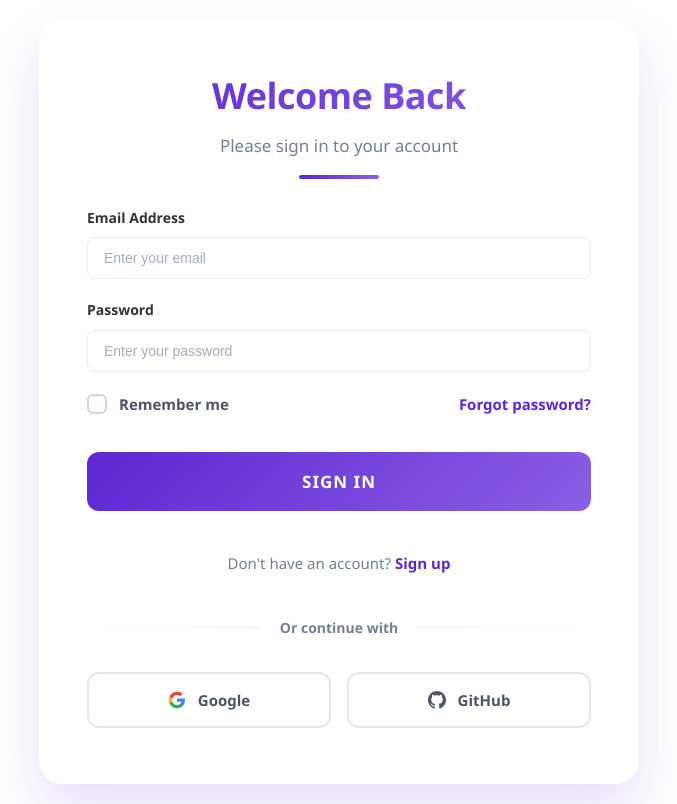
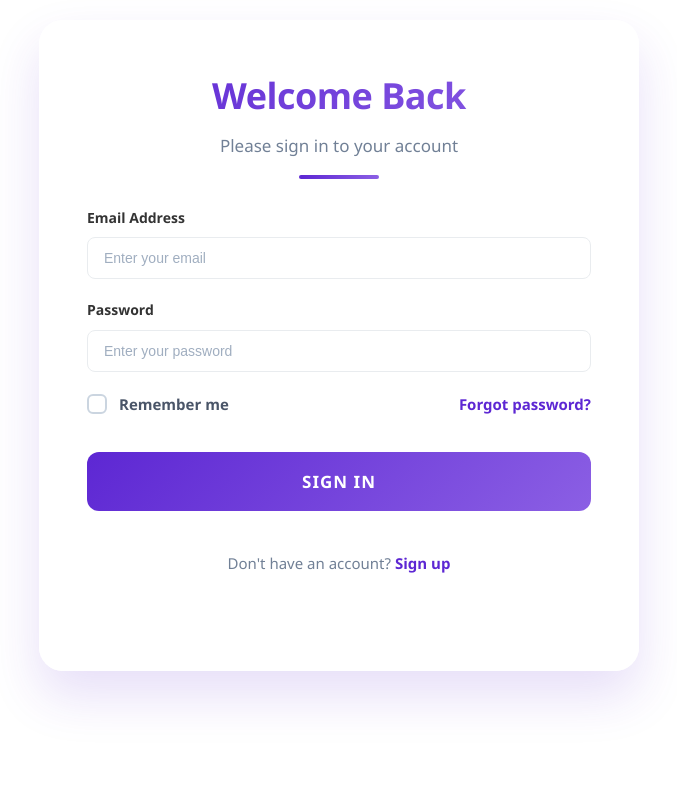
Before and after one commit to NethumiJ/restaurant-management-system, a React app: page /signin in a window 1280 px wide. Shown: the whole page, without its empty margins (301-978 px from the left). Built offline with nearby package versions, Linux system fonts and the light colour scheme; the HTML template or start-up script is replaced by a standard one.

Commit message:
Implement role-based navigation in SignIn
Updated SignIn component to handle role-based navigation after authentication. Removed unused social login buttons.

```diff
--- a/src/components/auth/SignIn.jsx
+++ b/src/components/auth/SignIn.jsx
@@ -5,7 +5,7 @@ import './signin.css';
 
 const SignIn = () => {
   const navigate = useNavigate();
-  const { signIn, isAuthenticated } = useAuth();
+  const { signIn, isAuthenticated, user } = useAuth();
   const [formData, setFormData] = useState({
     email: '',
     password: '',
@@ -14,12 +14,22 @@ const SignIn = () => {
   const [isLoading, setIsLoading] = useState(false);
   const [error, setError] = useState('');
 
-  // Redirect if already authenticated
+  // Redirect if already authenticated - use role-based redirect
   useEffect(() => {
-    if (isAuthenticated) {
-      navigate('/dashboard');
+    if (isAuthenticated && user) {
+      const userRole = user.role ? user.role.toUpperCase() : null;
+      console.log('SignIn useEffect - Already authenticated, user role:', userRole);
+      if (userRole === 'CHEF') {
+        navigate('/chef-dashboard');
+      } else if (userRole === 'CASHIER') {
+        navigate('/cashier-dashboard');
+      } else if (userRole === 'MANAGER' || userRole === 'ADMIN') {
+        navigate('/manager-dashboard');
+      } else {
+        navigate('/dashboard');
+      }
     }
-  }, [isAuthenticated, navigate]);
+  }, [isAuthenticated, user, navigate]);
 
   const handleChange = (e) => {
     const { name, value, type, checked } = e.target;
@@ -39,8 +49,18 @@ const SignIn = () => {
       const result = await signIn({ email: formData.email, password: formData.password });
 
       if (result.success) {
-        // Navigate to dashboard on successful sign in
-        navigate('/dashboard');
+        // Navigate to role-specific dashboard on successful sign in
+        const userRole = result.user?.role ? result.user.role.toUpperCase() : null;
+        console.log('SignIn - User role:', userRole, 'User object:', result.user);
+        if (userRole === 'CHEF') {
+          navigate('/chef-dashboard');
+        } else if (userRole === 'CASHIER') {
+          navigate('/cashier-dashboard');
+        } else if (userRole === 'MANAGER' || userRole === 'ADMIN') {
+          navigate('/manager-dashboard');
+        } else {
+          navigate('/dashboard');
+        }
       } else if (result.resetRequired) {
         // Redirect to first-login password set page
         navigate(`/complete-first-login?userId=${encodeURIComponent(result.userId)}`);
@@ -147,29 +167,6 @@ const SignIn = () => {
           <div className="signin-footer">
             <p>Don't have an account? <a href="/signup" className="signup-link">Sign up</a></p>
           </div>
-
-          <div className="divider">
-            <span>Or continue with</span>
-          </div>
-
-          <div className="social-buttons">
-            <button type="button" className="social-button google">
-              <svg width="18" height="18" viewBox="0 0 24 24">
-                <path fill="#4285F4" d="M22.56 12.25c0-.78-.07-1.53-.2-2.25H12v4.26h5.92c-.26 1.37-1.04 2.53-2.21 3.31v2.77h3.57c2.08-1.92 3.28-4.74 3.28-8.09z"/>
-                <path fill="#34A853" d="M12 23c2.97 0 5.46-.98 7.28-2.66l-3.57-2.77c-.98.66-2.23 1.06-3.71 1.06-2.86 0-5.29-1.93-6.16-4.53H2.18v2.84C3.99 20.53 7.7 23 12 23z"/>
-                <path fill="#FBBC05" d="M5.84 14.09c-.22-.66-.35-1.36-.35-2.09s.13-1.43.35-2.09V7.07H2.18C1.43 8.55 1 10.22 1 12s.43 3.45 1.18 4.93l2.85-2.22.81-.62z"/>
-                <path fill="#EA4335" d="M12 5.38c1.62 0 3.06.56 4.21 1.64l3.15-3.15C17.45 2.09 14.97 1 12 1 7.7 1 3.99 3.47 2.18 7.07l3.66 2.84c.87-2.6 3.3-4.53 6.16-4.53z"/>
-              </svg>
-              Google
-            </button>
-
-            <button type="button" className="social-button github">
-              <svg width="18" height="18" viewBox="0 0 24 24" fill="currentColor">
-                <path d="M12 0c-6.626 0-12 5.373-12 12 0 5.302 3.438 9.8 8.207 11.387.599.111.793-.261.793-.577v-2.234c-3.338.726-4.033-1.416-4.033-1.416-.546-1.387-1.333-1.756-1.333-1.756-1.089-.745.083-.729.083-.729 1.205.084 1.839 1.237 1.839 1.237 1.07 1.834 2.807 1.304 3.492.997.107-.775.418-1.305.762-1.604-2.665-.305-5.467-1.334-5.467-5.931 0-1.311.469-2.381 1.236-3.221-.124-.303-.535-1.524.117-3.176 0 0 1.008-.322 3.301 1.23.957-.266 1.983-.399 3.003-.404 1.02.005 2.047.138 3.006.404 2.291-1.552 3.297-1.23 3.297-1.23.653 1.653.242 2.874.118 3.176.77.84 1.235 1.911 1.235 3.221 0 4.609-2.807 5.624-5.479 5.921.43.372.823 1.102.823 2.222v3.293c0 .319.192.694.801.576 4.765-1.589 8.199-6.086 8.199-11.386 0-6.627-5.373-12-12-12z"/>
-              </svg>
-              GitHub
-            </button>
-          </div>
         </div>
       </div>
     </>
```
